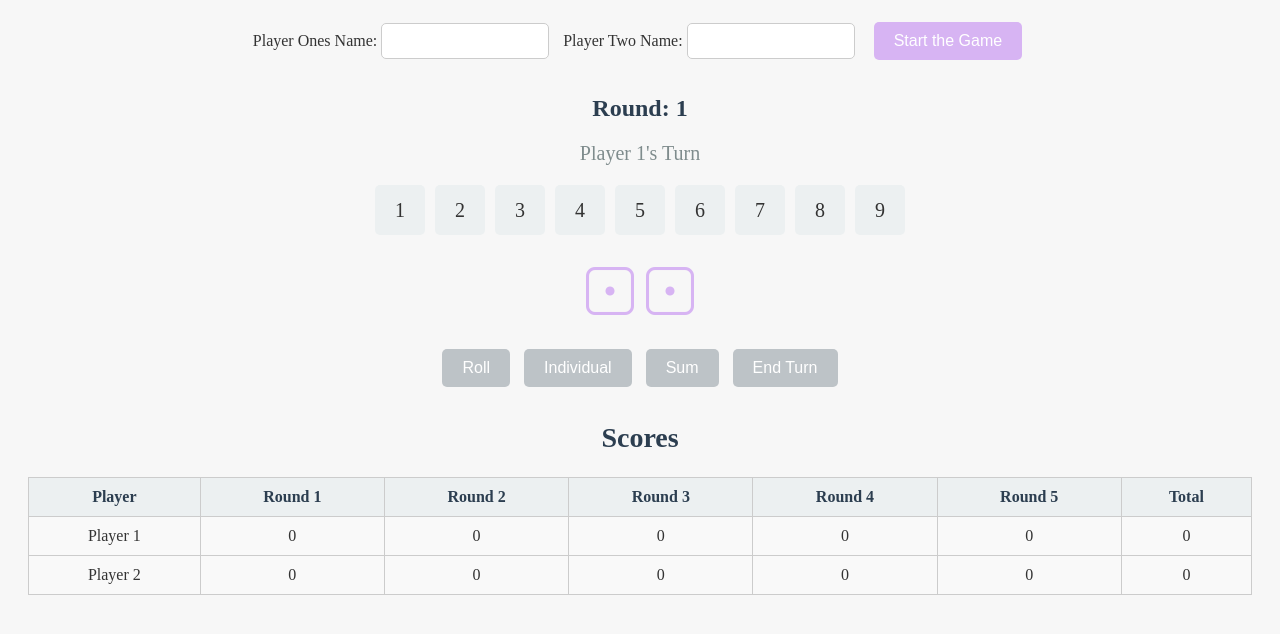
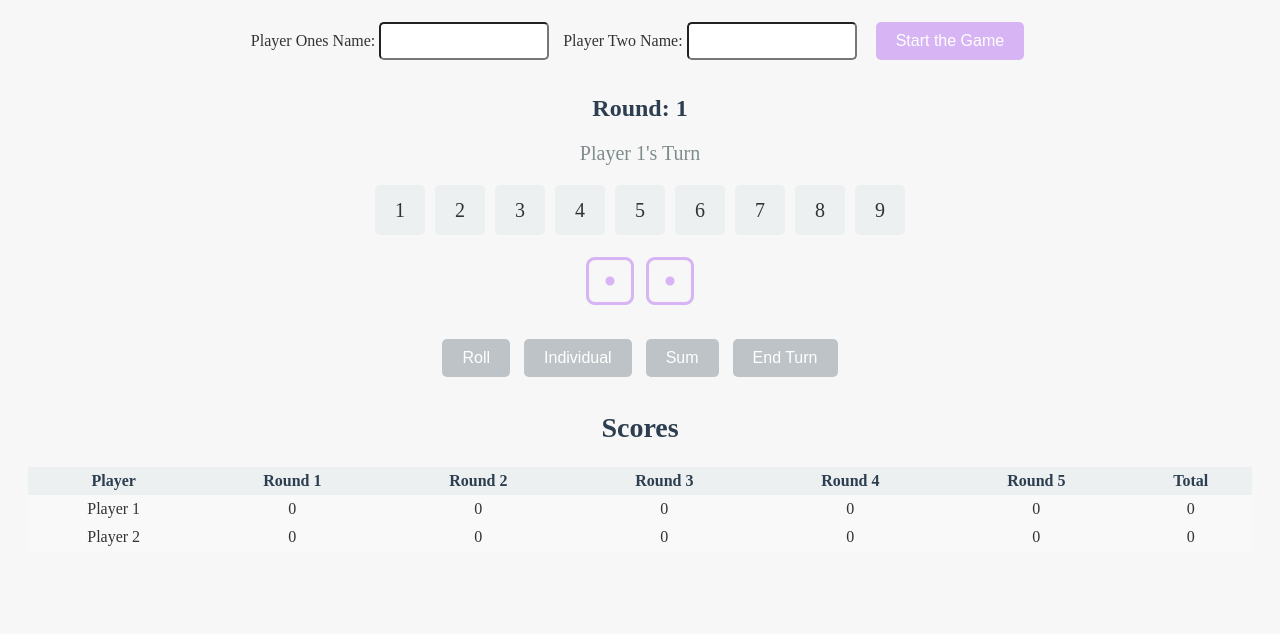
Before and after one commit to TylerCGRimes/shut-the-box, a plain HTML site: page index.html in a window 1280 px wide. Shown: the part 118-752 px from the top of the page. Drawn offline with nearby package versions, Linux system fonts and the light colour scheme.

Commit message:
Update style.css

```diff
--- a/style.css
+++ b/style.css
@@ -1,6 +1,6 @@
 
  #dice-section {
-    margin-top: 30px;
+    margin-top: 20px;
  }
 
  #dice {
@@ -12,11 +12,10 @@
  #dice-sum {
     font-size: 1.5rem;
     color: #7f8c8d;
-    margin-top: 10px;
  }
 
  #dice-actions {
-    margin-top: 20px;
+    margin-top: 10px;
  }
 
  button {
@@ -59,8 +58,7 @@
 
  #scorecard-table th,
  #scorecard-table td {
-    padding: 10px;
-    border: 1px solid #ccc;
+    padding: 5px;
  }
 
  #scorecard-table th {
@@ -107,7 +105,6 @@ body {
     margin-right: 10px;
     width: 150px;
     border-radius: 5px;
-    border: 1px solid #ccc;
  }
 
  #players-section button {
```
